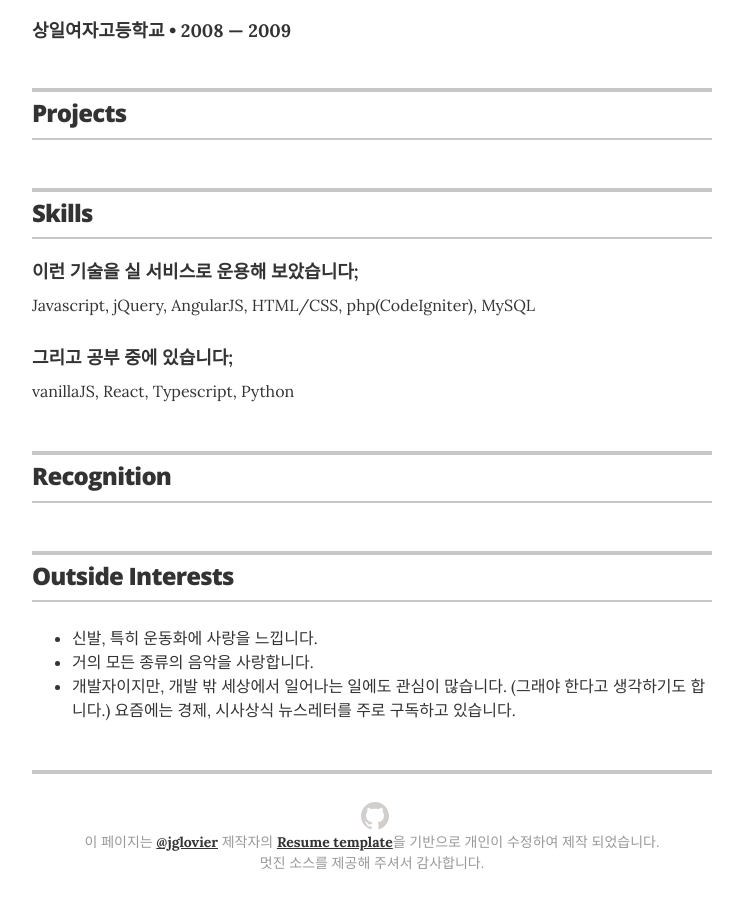
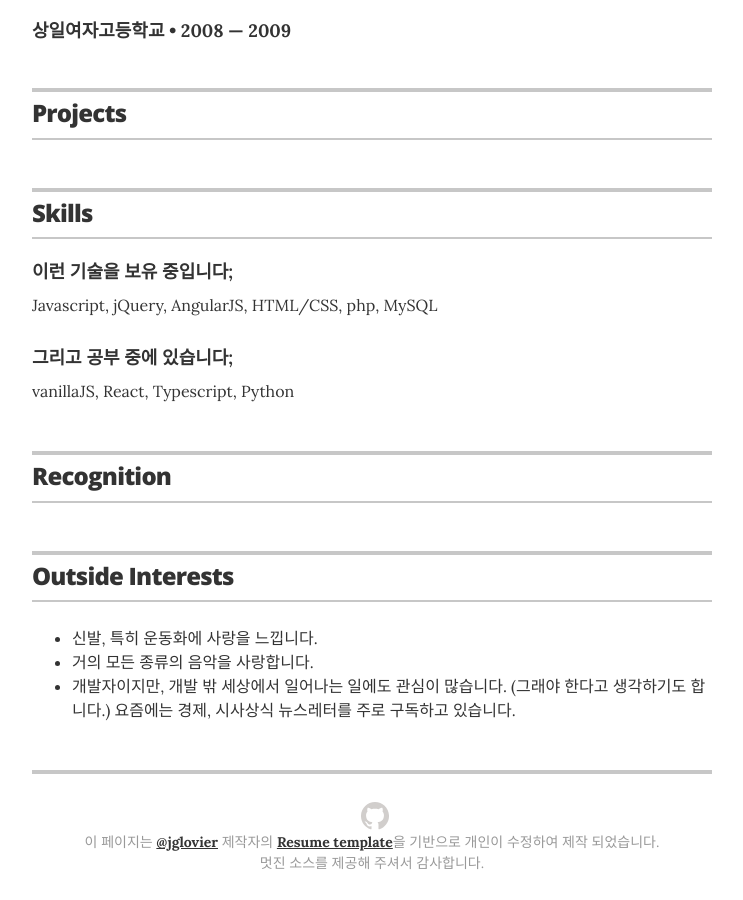
Before and after one commit to ben-log/ben-log.github.io, a Jekyll site: the page built from index.html, in a window 1280 px wide and 900 px high, scrolled down 1608 px. Shown: the whole window, without its empty margins (268-1011 px from the left). Built offline with Jekyll 4.4.1, drawn with Linux system fonts in a browser that asks for light colours.

Commit message:
skills update

```diff
--- a/_data/skills.yml
+++ b/_data/skills.yml
@@ -1,7 +1,7 @@
 # Skills
 # Backend
-- skill: 이런 기술을 실 서비스로 운용해 보았습니다;
-  description: Javascript, jQuery, AngularJS, HTML/CSS, php(CodeIgniter), MySQL
+- skill: 이런 기술을 보유 중입니다;
+  description: Javascript, jQuery, AngularJS, HTML/CSS, php, MySQL
 
 - skill: 그리고 공부 중에 있습니다;
   description: vanillaJS, React, Typescript, Python
```
